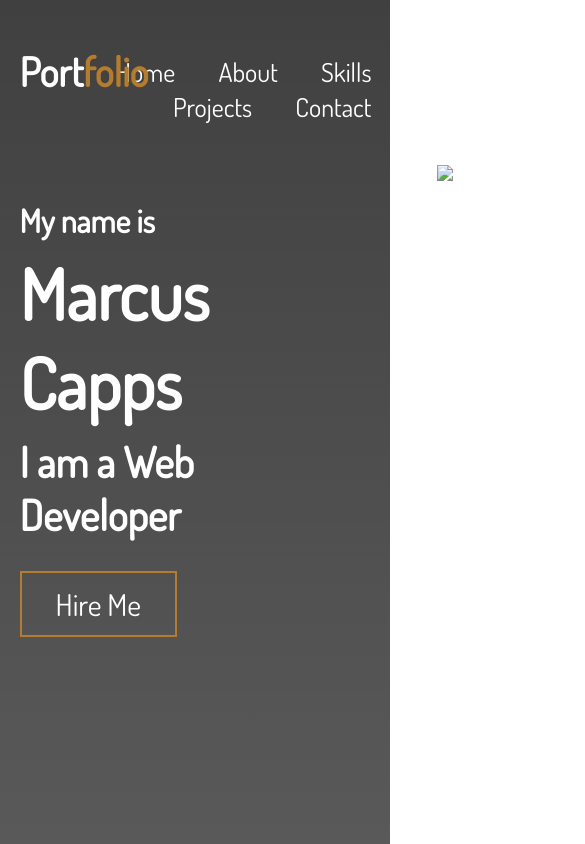
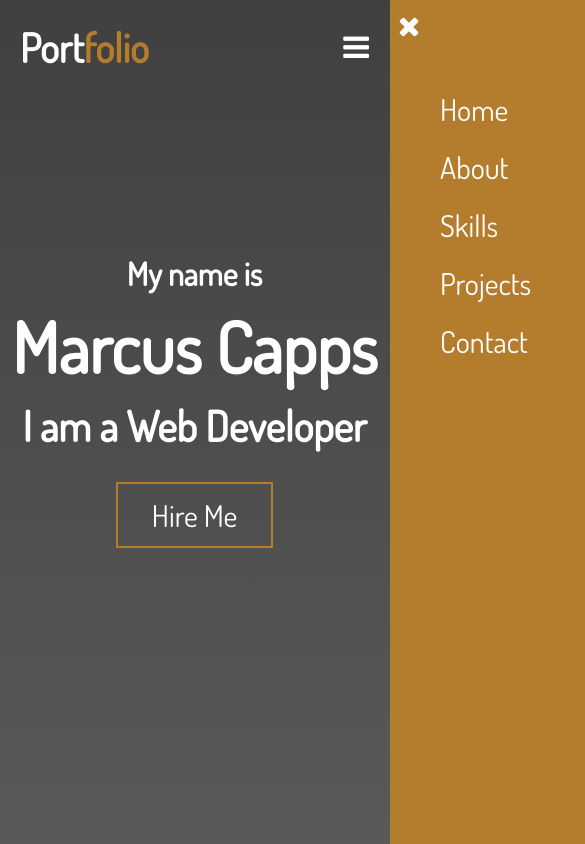
Before and after one commit to goped44/Portfolio-Project, a plain HTML site: page index.html in a window 390 px wide. Shown: the whole page, 585 px wide, since content can reach past the window. Drawn offline with Linux system fonts and the light colour scheme.

Commit message:
Front page-Responsive

```diff
--- a/index.html
+++ b/index.html
@@ -7,11 +7,13 @@
     <title>My Portfolio | Home</title>
     <link rel="stylesheet" href="style.css">
     <link href="https://fonts.googleapis.com/css?family=Dosis&display=swap" rel="stylesheet">
+    <link rel="stylesheet" href="https://stackpath.bootstrapcdn.com/font-awesome/4.7.0/css/font-awesome.min.css">
 </head>
 <body>
     <div class="banner">
 
-        <div class="navbar">
+        <div class="navbar" id="navLinks">
+            <i class="fa fa-times" onclick="hideMenu()"></i>
             <nav>
                 <h3>Port<span>folio</span></h3>
                 <ul>
@@ -19,10 +21,11 @@
                         <li><a href="https://www.apple.com">About</a></li>
                         <li><a href="https://www.apple.com">Skills</a></li>
                         <li><a href="https://www.apple.com">Projects</a></li>
-                        <li><a href="https://www.apple.com">Contact</a></li>
+                        <li><a href="">Contact</a></li>
                 </ul>
             </nav>
         </div>
+        <i class="fa fa-bars" onclick="showMenu()"></i>
 
         <div class="row">
 
@@ -36,9 +39,20 @@
             <div class="col-2">
                 <img src="photos/man.png">
             </div>
+        </div>
+    </div>
+
+    <script>
+        var navLinks = document.getElementById("navLinks");
+
+        function showMenu(){
+            navLinks.style.right = "0";
+}
+        function hideMenu(){
+            navLinks.style.right = "-200px";
+}
+    </script>
 
 
-        </div>
-    </div>
 </body>
 </html>
--- a/style.css
+++ b/style.css
@@ -91,8 +91,58 @@ nav ul li a{
     margin-left: 35%;
 }
 .col-2 img{
-    width: 52%;
-    margin-top: 40px;
+    width: 50%;
     transform: translateX(300px);
     margin-right: 20%;
+    margin-top: 2%;
 }
+
+@media(max-width: 700px){
+    .banner{
+        background-size: cover;
+    }
+    .col-2 img{
+        display: none;
+    }
+    .col-1{
+        text-align: center;
+        margin: 0 3%;
+        position: absolute;
+        top: 30%;
+    }
+    .navbar{
+        position: absolute;
+        background: #b47c2d;
+        height: 100vh;
+        width: 200px;
+        top: 0;
+        right: -200px;
+        text-align: left;
+        z-index: 2;
+        transition: 1s;
+    }
+    .navbar h3{
+        transform: translateX(-380px);
+        margin-top: -30px;
+    }
+    nav ul li{
+        display: block;
+        text-align: left;
+        margin-top: 18px;
+    }
+    nav ul li a{
+        font-size: 30px;
+    }
+    .fa{
+        color: #fff;
+    }
+    .fa.fa-times{
+        font-size: 28px;
+        margin: 12px 8px;
+    }
+    .fa.fa-bars{
+        font-size: 30px;
+        padding-left: 88%;
+        margin-top: 32px;
+    }
+}
```
